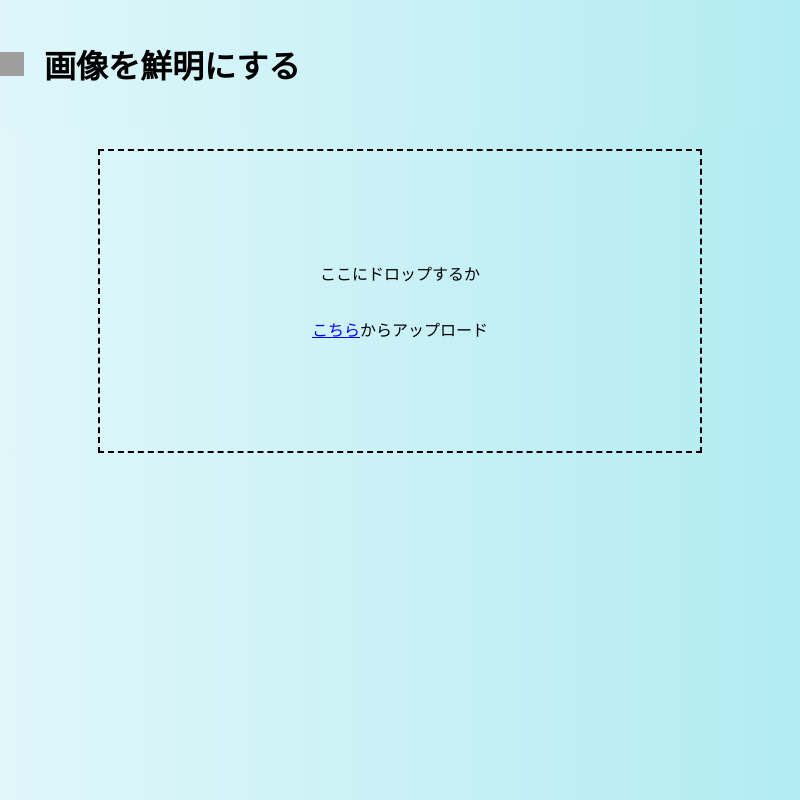
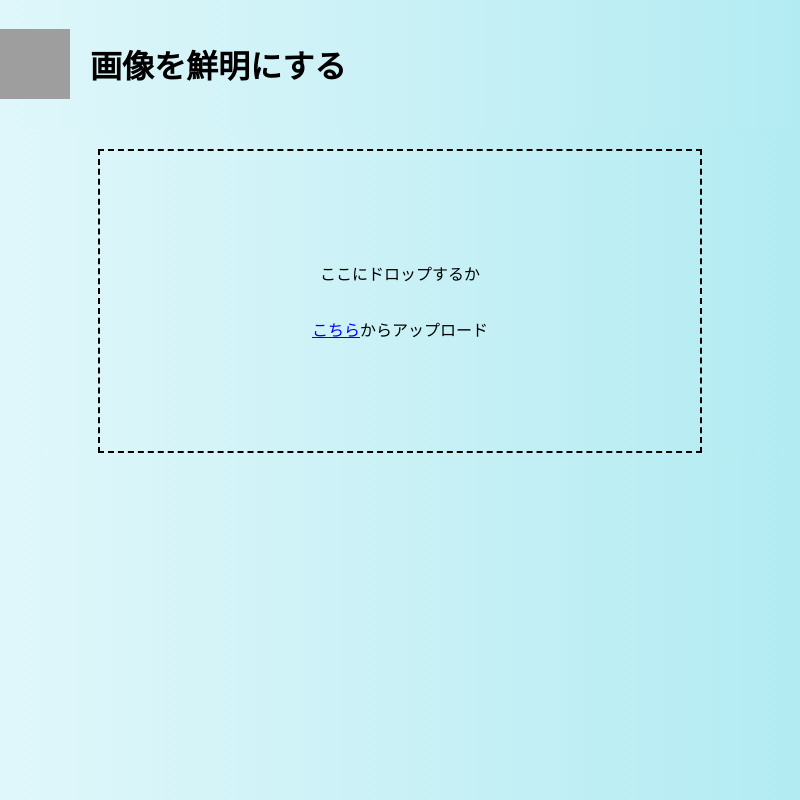
Before and after one commit to dev-Kanade/imgup, an Electron app: page index.html in a window 800 px wide. Drawn offline with Linux system fonts and the light colour scheme; grey boxes are pictures that could not be loaded.

Commit message:
歯車アイコンの大きさを調整

```diff
--- a/index.html
+++ b/index.html
@@ -7,7 +7,7 @@
 </head>
 <body>
   <div class="header" id="header">
-    <img src="https://icon-pit.com/wp-content/uploads/2018/12/haguruma_gear_icon_3737.png" alt="Settings" id="settingsIcon" style="width: 24px; height: 24px; cursor: pointer;">
+    <img src="https://icon-pit.com/wp-content/uploads/2018/12/haguruma_gear_icon_3737.png" alt="Settings" id="settingsIcon" style="width: 70px; height: 70px; cursor: pointer;">
     <h1>画像を鮮明にする</h1>
   </div>
   <div class="content" id="content">
@@ -39,4 +39,5 @@
   <div id="result"></div>
   <script src="renderer.js"></script>
 </body>
+
 </html>
```
